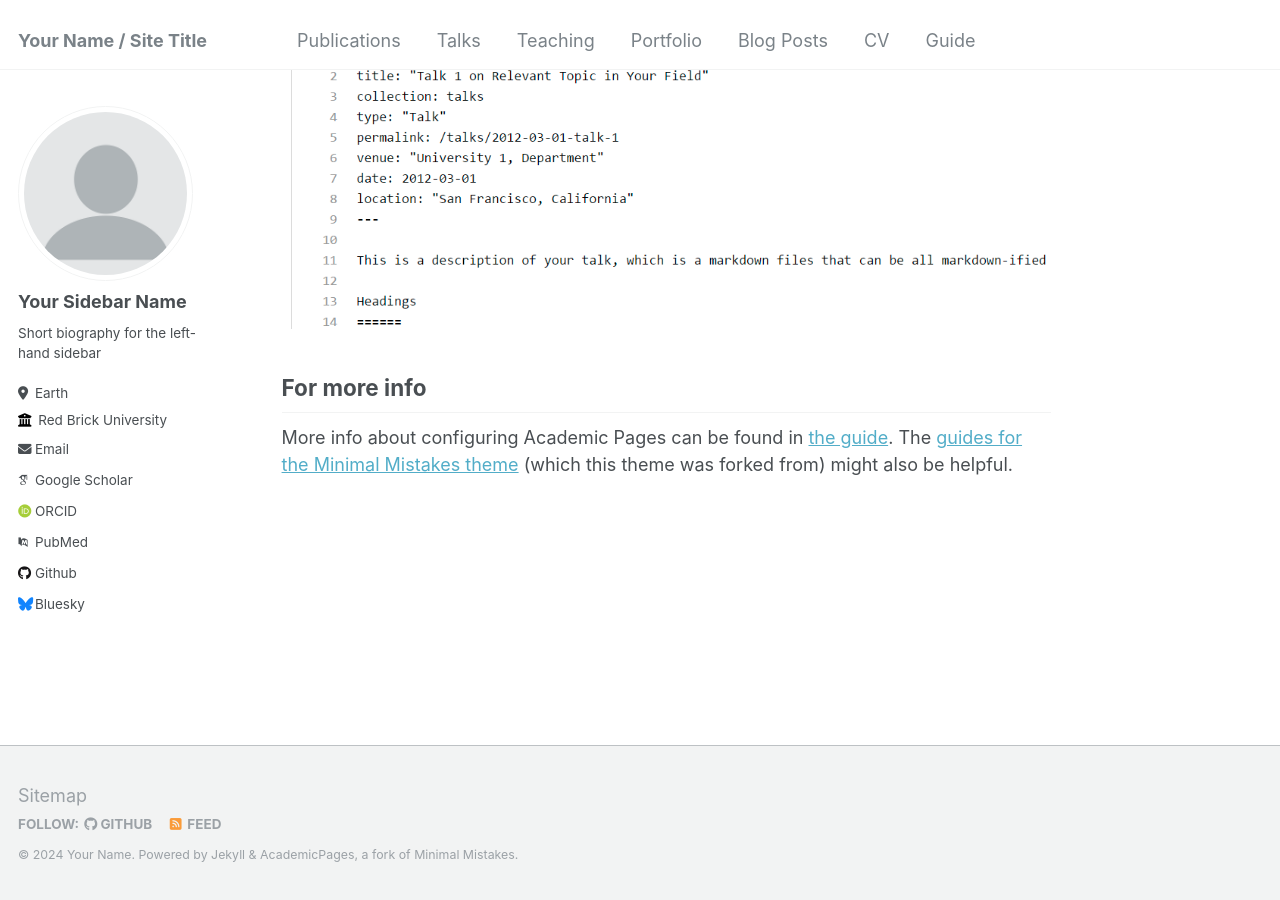
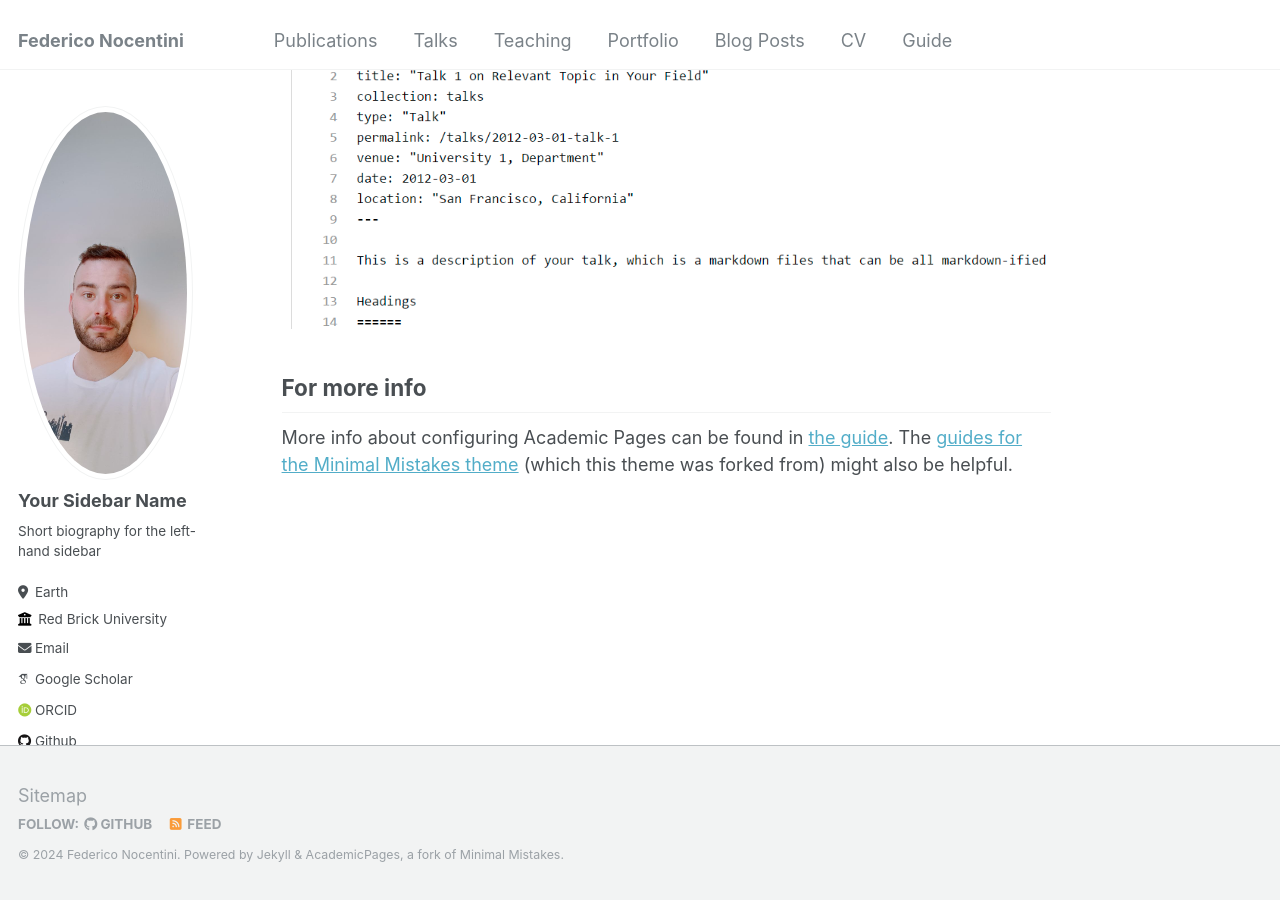
Before and after one commit to FedeNoce/fedenoce.github.io, a Jekyll site: the page built from _pages/about.md, in a window 1280 px wide and 900 px high, scrolled down 2660 px. Built offline with Jekyll 4.4.1, drawn with Linux system fonts in a browser that asks for light colours; some web fonts are replaced.

Commit message:
modified:   _config.yml 	new file:   images/profile.jpeg

```diff
--- a/_config.yml
+++ b/_config.yml
@@ -8,20 +8,20 @@
 
 # Basic Site Settings
 locale                   : "en-US"
-title                    : "Your Name / Site Title"
+title                    : "Federico Nocentini"
 title_separator          : "-"
-name                     : &name "Your Name"
-description              : &description "personal description"
-url                      : https://academicpages.github.io # the base hostname & protocol for your site e.g. "https://mmistakes.github.io"
+name                     : &name "Federico Nocentini"
+description              : &description "PhD Student at MICC, University of Florence. "
+url                      : https://fedenoce.github.io # the base hostname & protocol for your site e.g. "https://mmistakes.github.io"
 baseurl                  : "" # the subpath of your site, e.g. "/blog"
-repository               : "academicpages/academicpages.github.io"
+repository               : "FedeNoce/fedenoce.github.io"
 
 # Site Author - The following control what appear as part of the author content on the side bar.
 #               If a field is blank the icon and link will not appear, otherwise it will be shown.
 #               Additional customization can be done by editing /_includes/author-profile.html
 author:
   # Biographic information
-  avatar           : "profile.png"
+  avatar           : "profile.jpeg"
   name             : "Your Sidebar Name"
   pronouns         : # example: "she/her"
   bio              : "Short biography for the left-hand sidebar"
@@ -32,23 +32,23 @@
 
   # Academic websites
   arxiv            : # URL - Update with the correct link to your profile
-  googlescholar    : "https://scholar.google.com/citations?user=PS_CX0AAAAAJ"
+  googlescholar    : "https://scholar.google.com/citations?user=EpQCpoUAAAAJ&hl=en"
   impactstory      : # URL
-  orcid            : "http://orcid.org/yourorcidurl"
+  orcid            : "https://orcid.org/0009-0000-6585-6924"
   semantic         : # URL
-  pubmed           : "https://www.ncbi.nlm.nih.gov/pubmed/?term=john+snow"
+  pubmed           : #"https://www.ncbi.nlm.nih.gov/pubmed/?term=john+snow"
   researchgate     : # URL
 
   # Repositories and software development
   bitbucket        : # Username - Update with your username on the site
   codepen          : # Username
   dribbble         : # Username
-  github           : "academicpages"
+  github           : "https://github.com/FedeNoce"
   kaggle           : # Username
   stackoverflow    : # User number or user number and name (i.e., use "1" or "1/jeff-atwood")
 
   # Social media
-  bluesky          : "bsky.app" # Replace this with you Bluesky username
+  bluesky          : #"bsky.app" # Replace this with you Bluesky username
   facebook         : # Username
   flickr           : # Username
   foursquare       : # Username
@@ -57,7 +57,7 @@
   keybase          : # Username
   instagram        : # Username
   lastfm           : # Username
-  linkedin         : # Username
+  linkedin         : "https://www.linkedin.com/in/federiconocentini/"
   mastodon         : # URL
   medium           : # URL
   pinterest        : # Username
```
Also changed, not shown: images/profile.jpeg (added).
